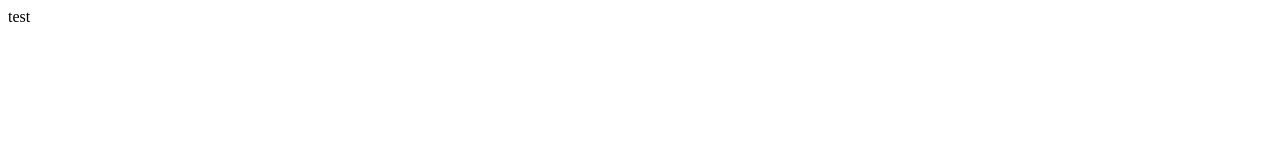
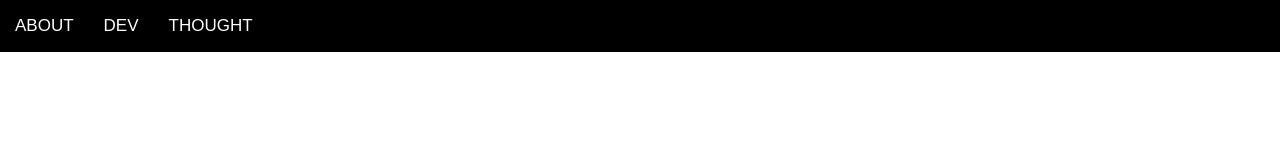
Before and after one commit to geni429/geni429.github.com, a plain HTML site: page index.html in a window 1280 px wide. Drawn offline with Linux system fonts and the light colour scheme.

Commit message:
add nav bar

```diff
--- /dev/null
+++ b/index.css
@@ -0,0 +1,24 @@
+html, body {
+  width: 100%;
+  height: 100%;
+  margin: 0;
+  padding: 0;
+  font-family: sans-serif;
+}
+
+#top_navigation_bar {
+  background-color: black;
+  overflow: hidden;
+  position: fixed;
+  top: 0;
+  width: 100%;
+}
+
+#top_navigation_bar a {
+  float: left;
+  color: #ffffff;
+  text-align: center;
+  padding: 16px 15px;
+  text-decoration: none;
+  font-size: 17px;
+}
--- a/index.html
+++ b/index.html
@@ -1,10 +1,16 @@
 <!DOCTYPE html>
 <html>
   <head>
-    <meta charset="utf-8">
+    <meta charset="utf-8" content="width=device-width, initial-scale=1">
     <title>geni429's github page</title>
+    <link rel="stylesheet" href="./index.css">
   </head>
   <body>
-    <div>test</div>
+    <nav id="top_navigation_bar">
+      <a href="#">ABOUT</a>
+      <a href="#">DEV</a>
+      <a href="#">THOUGHT</a>
+    </nav>
+    <section></section>
   </body>
 </html>
```
